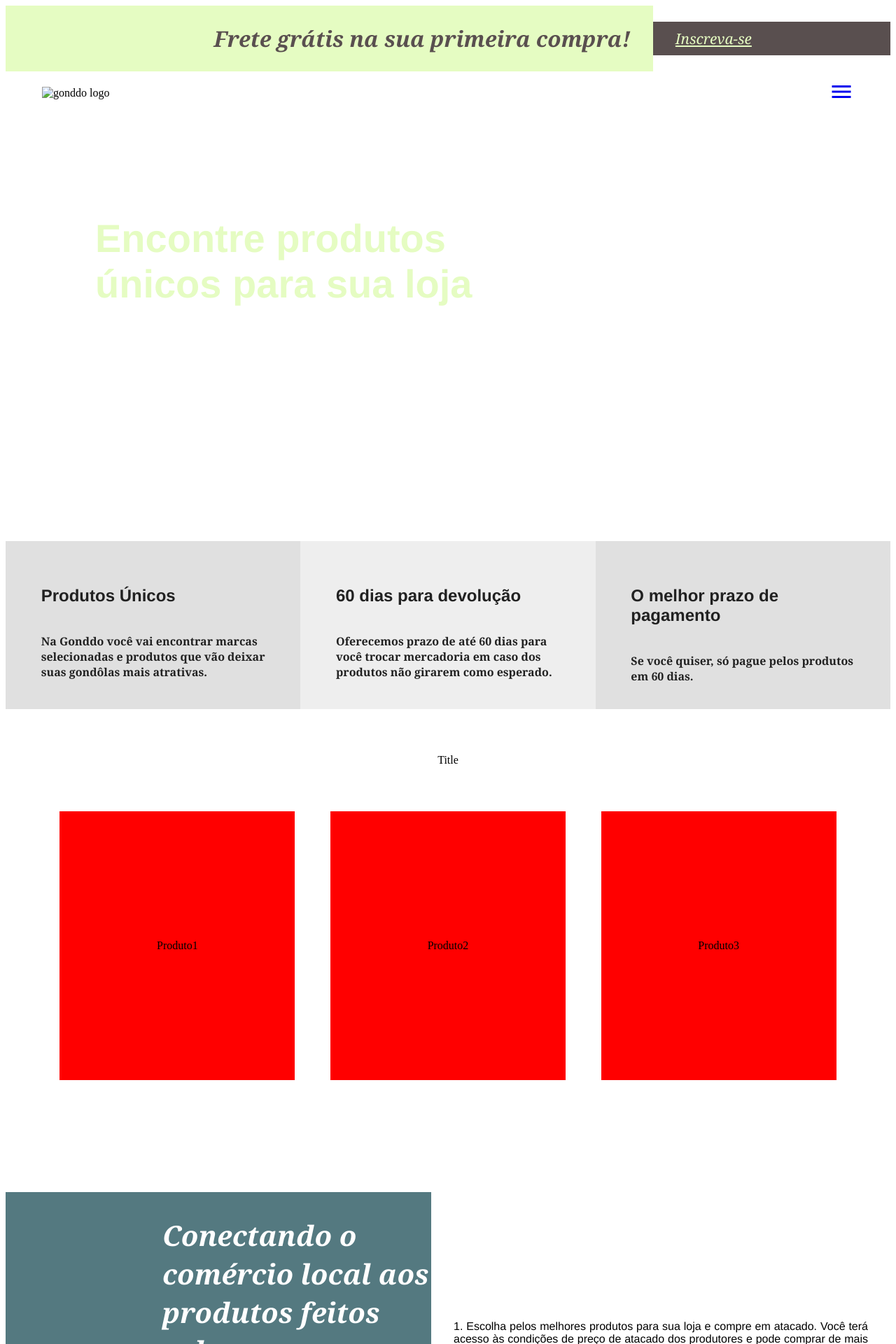
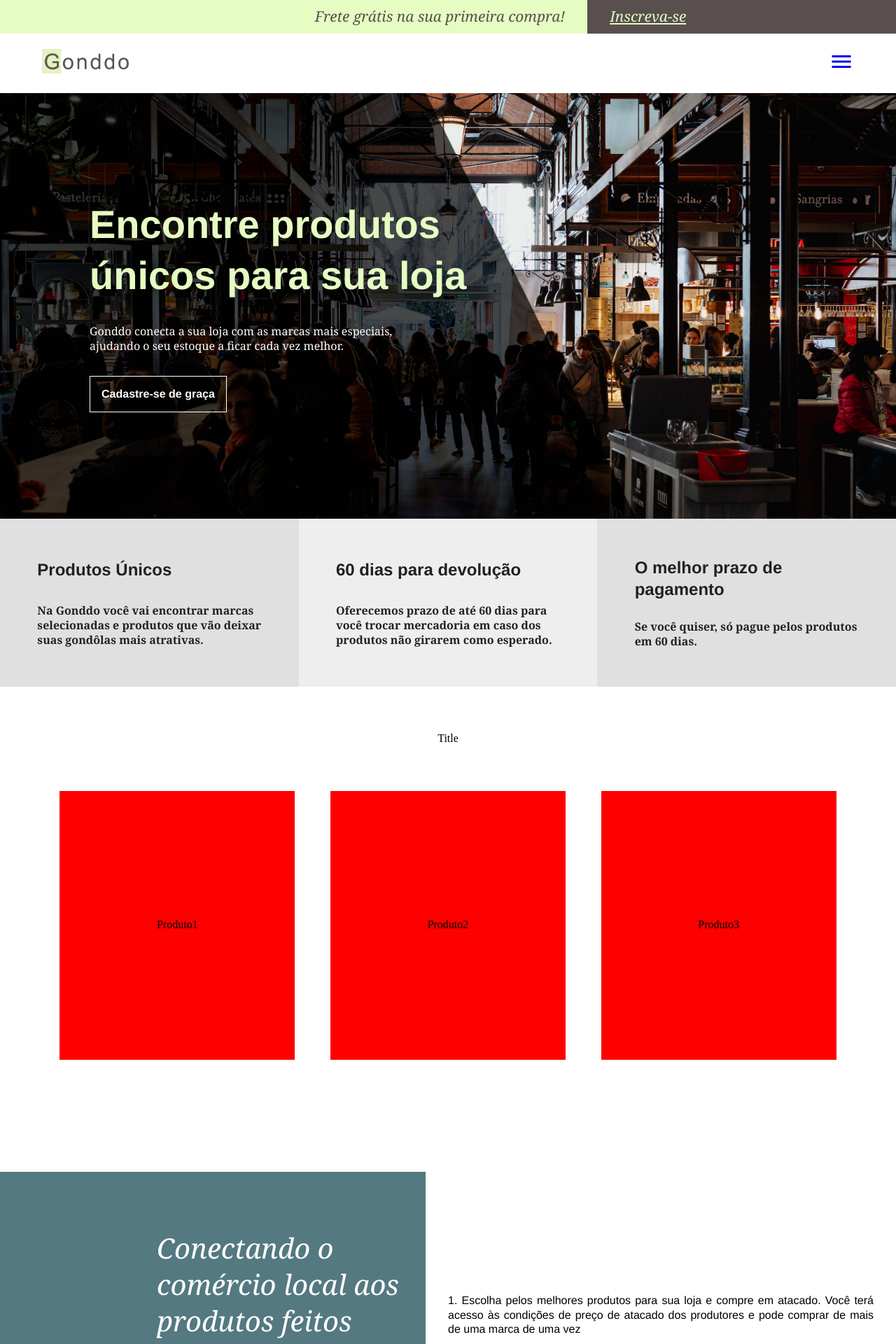
Before and after one commit to gonddo/gonddo.github.io, a Jekyll site: the page built from index.md, in a window 1280 px wide. Shown: the top 1920 px of the page at 70% size. Built offline with Jekyll 4.4.1, drawn with Linux system fonts in a browser that asks for light colours.

Commit message:
Inserting images

```diff
--- a/_layouts/home.html
+++ b/_layouts/home.html
@@ -25,7 +25,7 @@
     <section id="gnd-logo-section">
       <div class="gnd-logo">
         <div class="gnd-logo-img">
-          <img alt="gonddo logo" class="gonddo-logo-image" src="gonddo_logo.png" />
+          <img alt="gonddo logo" class="gonddo-logo-image" src="/assets/img/gonddo_logo.png" />
         </div>
         <div class="gnd-logo-menu">
           <a href="#" id="gnd-menu-icon"><i class="material-icons">menu</i></a>
--- /dev/null
+++ b/_scss/reset.scss
@@ -0,0 +1,43 @@
+html, body, div, span, applet, object, iframe,
+h1, h2, h3, h4, h5, h6, p, blockquote, pre,
+a, abbr, acronym, address, big, cite, code,
+del, dfn, em, img, ins, kbd, q, s, samp,
+small, strike, strong, sub, sup, tt, var,
+b, u, i, center,
+dl, dt, dd, ol, ul, li,
+fieldset, form, label, legend,
+table, caption, tbody, tfoot, thead, tr, th, td,
+article, aside, canvas, details, embed,
+figure, figcaption, footer, header, hgroup,
+menu, nav, output, ruby, section, summary,
+time, mark, audio, video {
+	margin: 0;
+	padding: 0;
+	border: 0;
+	font-size: 100%;
+	font: inherit;
+	vertical-align: baseline;
+}
+/* HTML5 display-role reset for older browsers */
+article, aside, details, figcaption, figure,
+footer, header, hgroup, menu, nav, section {
+	display: block;
+}
+body {
+	line-height: 1.3;
+}
+ol, ul {
+	list-style: none;
+}
+blockquote, q {
+	quotes: none;
+}
+blockquote:before, blockquote:after,
+q:before, q:after {
+	content: '';
+	content: none;
+}
+table {
+	border-collapse: collapse;
+	border-spacing: 0;
+}
--- a/_scss/sign_in_image.scss
+++ b/_scss/sign_in_image.scss
@@ -1,7 +1,7 @@
 @import 'default_styles';
 
 #gnd-sign-in-img-section {
-  background-image: 'market_pix_mask.jpg';
+  background-image: url('/assets/img/market_pix_mask.jpg');
   background-size: cover;
   min-height: 10rem;
   max-height: 46rem;
--- a/_scss/values.scss
+++ b/_scss/values.scss
@@ -7,7 +7,7 @@
 }
 
 .gnd-values-bg {
-  background-image: 'desserts_op.jpg';
+  background-image: url('assets/img/desserts_op.jpg');
   background-size:cover;
   height: 18rem;
 }
--- a/css/styles.scss
+++ b/css/styles.scss
@@ -3,6 +3,7 @@
 ---
 
 // Imports
+@import "reset";
 @import "footer";
 @import "how_it_works";
 @import "inspiration";
```
